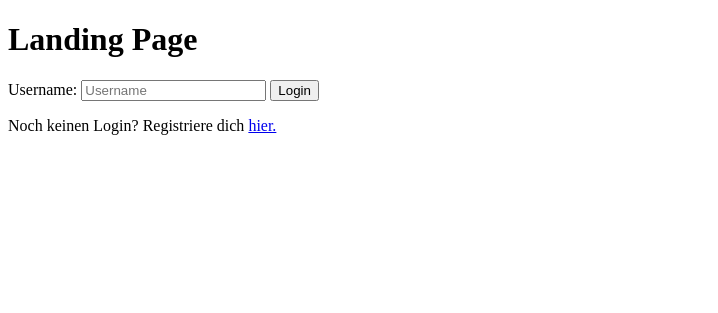
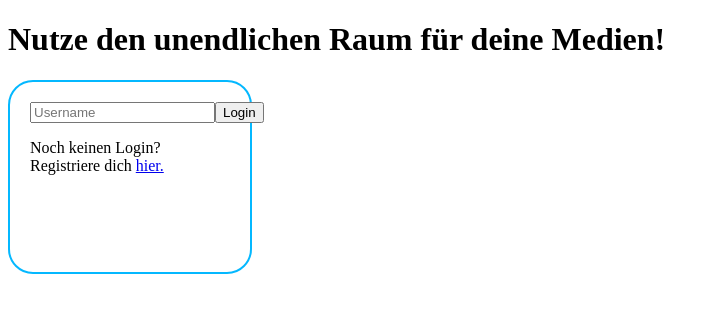
Before and after one commit to Kaktussaft/Mediendatenbank-broken, a PHP site: page /Mediendatenbank/ in a window 1280 px wide. Shown: the top 313 px of the page, without its empty margins (0-718 px from the left). Run offline with PHP 8.4, Linux system fonts and the light colour scheme.

Commit message:
resolve conflicts

```diff
--- a/app/View/LandingPage.php
+++ b/app/View/LandingPage.php
@@ -4,16 +4,27 @@
 <head>
     <meta charset="UTF-8">
     <meta name="viewport" content="width=device-width, initial-scale=1.0">
-    <title>Landing Page</title>
+    <title>MyMediaSpace</title>
     <script type="text/javascript" src="../app/View/script/SharedScripts.js"></script>
+    <!-- Stylesheets for live website
+    <link rel="stylesheet" href="../app/View/style/Layout.css">
     <link rel="stylesheet" href="../app/View/style/PopUps.css">
+    -->
+    <!-- Stylesheets for testing -->
+    <link rel="stylesheet" href="style/Layout.css">
+    <link rel="stylesheet" href="style/PopUps.css">
+
+
 </head>
 
 <body>
-    <h1>Landing Page</h1>
+
+    <div class="welcomeMessage">
+        <h1>Nutze den unendlichen Raum für deine Medien!</h1>
+    </div>
+
     <div class="loginForm">
-        <form id="loginForm" action="" method="POST" onsubmit="updateFormLoginAction()">
-            <label for="username">Username:</label>
+        <form id="loginForm" action="UserController/login/" method="POST" onsubmit="updateFormLoginAction()">
             <input type="text" id="username" name="username" placeholder="Username" required>
             <input type="hidden" name="Routing" value="login">
             <button type="submit">Login</button>
--- /dev/null
+++ b/app/View/style/Layout.css
@@ -0,0 +1,15 @@
+form{
+    display: flex;
+}
+
+input[type="text"]{
+    flex: 70%
+}
+
+.loginForm{
+    border-radius: 25px;
+    border: 2px solid #04b8ff;
+    padding: 20px;
+    width: 200px;
+    height: 150px;
+}
```
